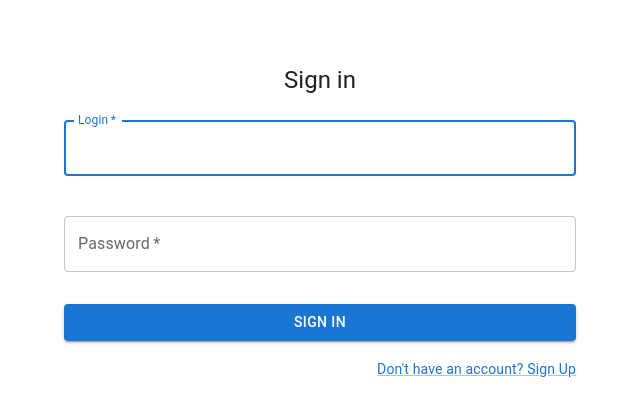
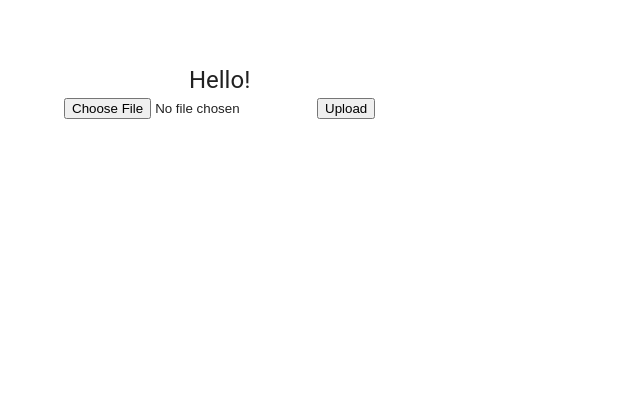
Before and after one commit to Stellarthoughts/db-term-project, a React (Create React App) app in the folder ui/: page /upload in a window 1280 px wide. Before the commit this address led to /login. Shown: the top 416 px of the page, without its empty margins (0-640 px from the left). Built offline with nearby package versions, Linux system fonts and the light colour scheme.

Commit message:
feat(ui): auth/routing

```diff
--- a/ui/src/App.tsx
+++ b/ui/src/App.tsx
@@ -16,6 +16,7 @@ import GenericPage from './components/pages/genericPage';
 
 import AuthProvider from './auth/provider';
 import RequireAuth from './auth/requireAuth';
+import UploadPage from './components/pages/uploadPage';
 
 function App() {
 
@@ -30,13 +31,21 @@ function App() {
 							<Route path="/" element={<DefaultPage />} />
 							<Route path="/login" element={<LoginPage />} />
 							<Route path="/register" element={<RegistrationPage />} />
-							<Route path="/:pageid" element=
+							<Route path="/upload" element=
+								{
+									<RequireAuth>
+										<UploadPage />
+									</RequireAuth>
+								}
+							/>
+							<Route path="/page/:pageid" element=
 								{
 									<RequireAuth>
 										<GenericPage />
 									</RequireAuth>
 								}
 							/>
+
 						</Routes>
 					</Stack>
 				</Stack>
--- a/ui/src/auth/provider.tsx
+++ b/ui/src/auth/provider.tsx
@@ -4,18 +4,18 @@ import { fakeAuthProvider } from "./fakeAuth";
 
 
 export function AuthProvider({ children }: { children: React.ReactNode }) {
-	const [user, setUser] = React.useState<any>(null);
+	const user = React.useRef<any>(null);
 
 	const signin = (newUser: string, callback: VoidFunction) => {
 		return fakeAuthProvider.signin(() => {
-			setUser(newUser);
+			user.current = newUser;
 			callback();
 		});
 	};
 
 	const signout = (callback: VoidFunction) => {
 		return fakeAuthProvider.signout(() => {
-			setUser(null);
+			user.current = null;
 			callback();
 		});
 	};
--- a/ui/src/components/pages/loginPage.tsx
+++ b/ui/src/components/pages/loginPage.tsx
@@ -4,16 +4,18 @@ import Grid from "@mui/material/Grid";
 import Link from "@mui/material/Link";
 import TextField from "@mui/material/TextField";
 import Typography from "@mui/material/Typography";
+import { useNavigate } from "react-router-dom";
+import useAuth from "../../auth/useAuth";
 
 function LoginPage() {
-	{
+	const auth = useAuth()
+	const navigate = useNavigate()
+
 	const handleSubmit = (event: React.FormEvent<HTMLFormElement>) => {
 		event.preventDefault();
-			const data = new FormData(event.currentTarget);
-			console.log({
-				email: data.get('login'),
-				password: data.get('password'),
-			});
+		const data = new FormData(event.currentTarget)
+		auth.signin("fuck you", () => { console.log(auth.user.current) })
+		navigate("/")
 	};
 
 	return (
@@ -72,6 +74,5 @@ function LoginPage() {
 		</Box >
 	);
 }
-}
 
 export default LoginPage;
--- a/ui/src/components/pages/registrationPage.tsx
+++ b/ui/src/components/pages/registrationPage.tsx
@@ -4,8 +4,11 @@ import Grid from "@mui/material/Grid";
 import Link from "@mui/material/Link";
 import TextField from "@mui/material/TextField";
 import Typography from "@mui/material/Typography";
+import { useNavigate } from "react-router-dom";
 
 export function RegistrationPage() {
+
+	const navigate = useNavigate()
 
 	const handleSubmit = (event: React.FormEvent<HTMLFormElement>) => {
 		event.preventDefault();
@@ -14,6 +17,7 @@ export function RegistrationPage() {
 			login: data.get('login'),
 			password: data.get('password'),
 		});
+		navigate("/")
 	};
 
 	return (
--- /dev/null
+++ b/ui/src/components/pages/uploadPage.tsx
@@ -0,0 +1,25 @@
+import Box from "@mui/material/Box";
+import Typography from "@mui/material/Typography";
+
+function UploadPage() {
+	return (
+		<Box
+			sx={{
+				marginTop: 8,
+				display: 'flex',
+				flexDirection: 'column',
+				alignItems: 'center',
+			}}
+		>
+			<Typography component="h1" variant="h5">
+				Hello!
+			</Typography>
+			<form action="/upload" method="POST" encType="multipart/form-data">
+				<input type="file" name="image" />
+				<button type="submit">Upload</button>
+			</form>
+		</Box>
+	);
+}
+
+export default UploadPage;
--- a/ui/src/components/tree/tree.tsx
+++ b/ui/src/components/tree/tree.tsx
@@ -2,14 +2,21 @@ import TreeItem from '@mui/lab/TreeItem';
 import TreeView from '@mui/lab/TreeView';
 import ExpandMoreIcon from '@mui/icons-material/ExpandMore';
 import ChevronRightIcon from '@mui/icons-material/ChevronRight';
-import { useNavigate } from 'react-router-dom';
+import { useLocation, useNavigate } from 'react-router-dom';
+import useAuth from '../../auth/useAuth';
+import { useState } from 'react';
 
 function Tree() {
 	const navigate = useNavigate()
+	const location = useLocation()
+	const auth = useAuth()
+
+	const [user, setUser] = useState(auth.user.current)
 
 	const nodeIdRoot = "root"
 	const nodeIdRegistration = "register"
 	const nodeIdLogin = "login"
+	const nodeIdUpload = "upload"
 
 	const handleOnNodeSelect = (
 		event: React.SyntheticEvent,
@@ -26,8 +33,10 @@ function Tree() {
 				navigate("/login")
 				return
 		}
-		navigate("/" + nodeId)
+		navigate("/page/" + nodeId)
 	}
+
+	console.log(user);
 
 	return (
 		<TreeView
@@ -40,6 +49,10 @@ function Tree() {
 			<TreeItem nodeId={nodeIdRoot} label="Welcome!" />
 			<TreeItem nodeId={nodeIdRegistration} label="Sign Up" />
 			<TreeItem nodeId={nodeIdLogin} label="Sign In" />
+			{
+				user ? <TreeItem nodeId={nodeIdUpload} label="Upload Resources" /> : <></>
+			}
+
 
 		</TreeView>
 	);
--- /dev/null
+++ b/ui/src/router/paths.ts
@@ -0,0 +1,5 @@
+export const paths = {
+
+}
+
+export default paths
```
Also changed, not shown: ui/src/auth/auth.ts (+13 -0 lines), ui/src/request/auth/signup/signup.ts (+10 -0 lines). Lines whose indentation alone changed are shown as unchanged.
